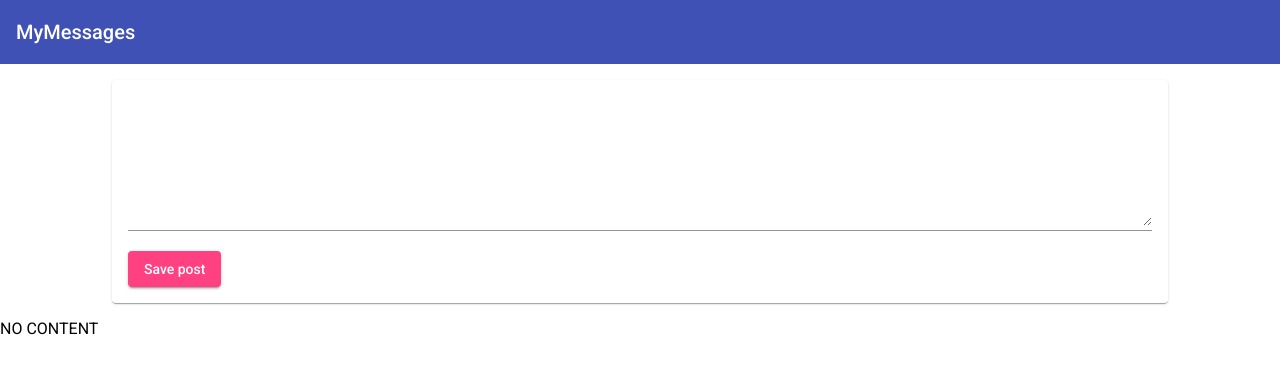
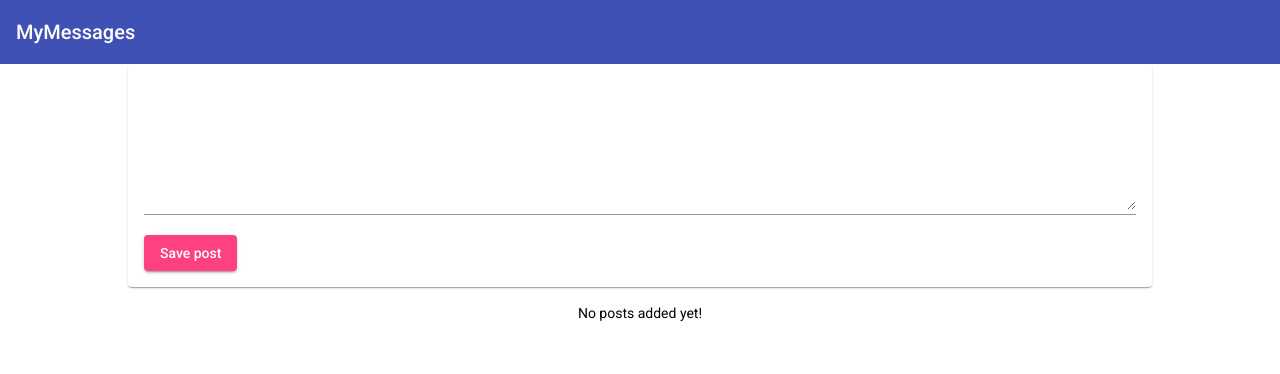
Before and after one commit to Chaka15/mean-app, an Angular app: page / in a window 1280 px wide. Shown: the top 374 px of the page. Built offline with nearby package versions, Linux system fonts and the light colour scheme.

Commit message:
add post-list component and use ngFor for displaying it

```diff
--- a/src/app/app.component.html
+++ b/src/app/app.component.html
@@ -1,4 +1,5 @@
 <app-header></app-header>
 <main>
   <app-post-create></app-post-create>
+  <app-post-list></app-post-list>
 </main>
--- a/src/app/app.component.scss
+++ b/src/app/app.component.scss
@@ -1,3 +1,5 @@
 main {
   margin-top: 1rem;
+  width: 80%;
+  margin: auto;
 }
--- a/src/app/posts/post-create/post-create.component.html
+++ b/src/app/posts/post-create/post-create.component.html
@@ -4,4 +4,3 @@
   </mat-form-field>
   <button mat-raised-button color="accent" (click)="onAddPost()">Save post</button>
 </mat-card>
-<p>{{ newPost }}</p>
--- a/src/app/posts/post-create/post-create.component.scss
+++ b/src/app/posts/post-create/post-create.component.scss
@@ -1,8 +1,3 @@
-mat-card {
-  width: 80%;
-  margin: auto;
-}
-
 mat-form-field,
 textarea {
   width: 100%;
--- /dev/null
+++ b/src/app/posts/post-list/post-list.component.html
@@ -0,0 +1,9 @@
+<mat-accordion multi="true" *ngIf="posts.length">
+  <mat-expansion-panel *ngFor="let post of posts">
+    <mat-expansion-panel-header>
+      {{ post.title }}
+    </mat-expansion-panel-header>
+    <p>{{ post.content }}</p>
+  </mat-expansion-panel>
+</mat-accordion>
+<p class="info-text mat-body-1" *ngIf="!posts.length">No posts added yet!</p>
--- /dev/null
+++ b/src/app/posts/post-list/post-list.component.scss
@@ -0,0 +1,8 @@
+:host {
+  display: block;
+  margin-top: 1rem;
+}
+
+.info-text {
+  text-align: center;
+}
--- /dev/null
+++ b/src/app/posts/post-list/post-list.component.ts
@@ -0,0 +1,15 @@
+import { Component } from '@angular/core';
+
+@Component({
+  selector: 'app-post-list',
+  templateUrl: './post-list.component.html',
+  styleUrls: ['./post-list.component.scss'],
+})
+export class PostListComponent {
+  // public posts: { title: string; content: string }[] = [
+  //   { title: 'First post', content: "This is the first post's content" },
+  //   { title: 'Second post', content: "This is the second post's content" },
+  //   { title: 'Third post', content: "This is the third post's content" },
+  // ];
+  posts: { title: string; content: string }[] = [];
+}
```
Also changed, not shown: src/app/app.module.ts (+9 -1 lines), 1 other file (tests, documents, lock files or other folders).
